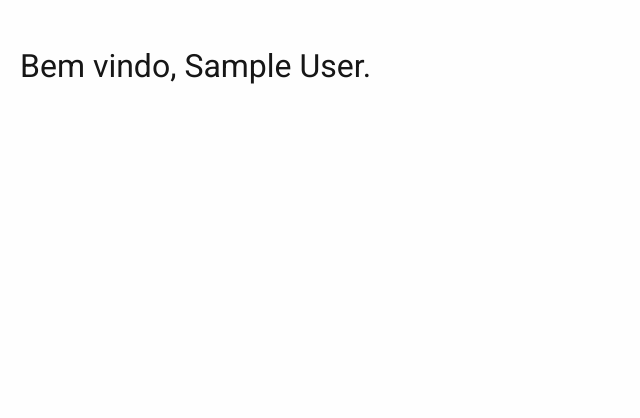
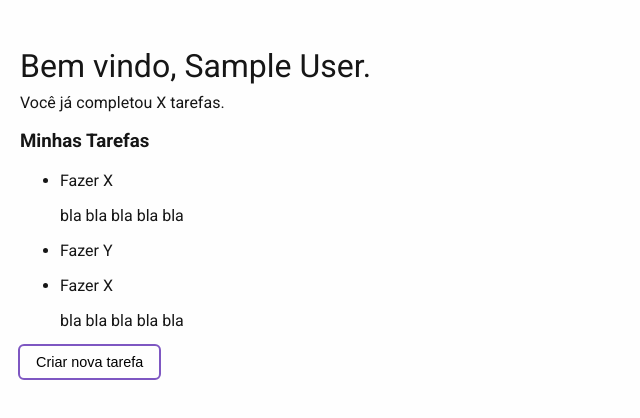
Before and after one commit to Mognatti/desafio-fullstack-tasks, a React (Vite) app in the folder apps/web/: page / in a window 1280 px wide. Shown: the top 418 px of the page, without its empty margins (0-640 px from the left). Built offline with nearby package versions, Linux system fonts and the light colour scheme; no server answers; sample sign-in values are in the browser's storage.

Commit message:
feat: uses the new hook to create tasks on the home page

```diff
--- a/apps/web/src/components/Home/index.tsx
+++ b/apps/web/src/components/Home/index.tsx
@@ -1,11 +1,20 @@
+import { useSession } from "../../hooks/useSession";
+import useTasks from "../../hooks/useTasks";
+import { useNavigate } from "react-router-dom";
+import { useEffect, useState } from "react";
 import Section from "../Section";
-import { useSession } from "../../hooks/useSession";
-import { useNavigate } from "react-router-dom";
-import { useEffect } from "react";
+import Button from "../Button";
+import Modal from "../Modal";
+import Input from "../Input";
 
 export default function Home() {
+  const [showModal, setShowModal] = useState(false);
+  const [title, setTitle] = useState("");
+  const [description, setDescription] = useState("");
   const { user } = useSession();
+  const { createTask } = useTasks();
   const navigate = useNavigate();
+  console.log(user?.tasks);
 
   useEffect(() => {
     if (!user) {
@@ -13,12 +22,65 @@ export default function Home() {
     }
   }, [user, navigate]);
 
+  function handleClick() {
+    setShowModal((prev) => !prev);
+  }
+
+  async function handleSubmit(e: React.FormEvent) {
+    e.preventDefault();
+    if (!user) {
+      navigate("/login");
+    } else {
+      const res = await createTask(title, description, user.id);
+      if (res.status !== 200) {
+        alert(res.message);
+      } else {
+        window.location.reload();
+        setShowModal(false);
+      }
+    }
+  }
+
   return (
-    <Section>
-      <div id="title">
-        <h1>Bem vindo, {user!.name}. </h1>
-      </div>
-      <div></div>
-    </Section>
+    <>
+      {showModal && (
+        <Modal {...{ setShowModal, title: "Criar nova tarefa" }}>
+          <form>
+            <Input type="text" placeholder="Título" value={title} onChange={(e) => setTitle(e.target.value)} />
+            <Input
+              type="text"
+              placeholder="Descrição"
+              value={description}
+              onChange={(e) => setDescription(e.target.value)}
+            />
+            <Button onClick={(e: React.FormEvent) => handleSubmit(e)}>Criar</Button>
+          </form>
+        </Modal>
+      )}
+      <Section>
+        <div id="title">
+          <h1>Bem vindo{`${user ? ", " + user.name : ""}`}. </h1>
+          <span>Você já completou X tarefas.</span>
+        </div>
+        <div id="show-tasks-container">
+          <h3>Minhas Tarefas</h3>
+          <ul>
+            <li>
+              <p id="task-title">Fazer X</p>
+              <p id="task-desc">bla bla bla bla bla</p>
+            </li>
+            <li>
+              <p id="task-title">Fazer Y</p>
+              <p id="task-desc"></p>
+            </li>
+            <li>
+              <p id="task-title">Fazer X</p>
+              <p id="task-desc">bla bla bla bla bla</p>
+            </li>
+          </ul>
+        </div>
+        <Button onClick={handleClick}>Criar nova tarefa</Button>
+      </Section>
+    </>
   );
 }
```
